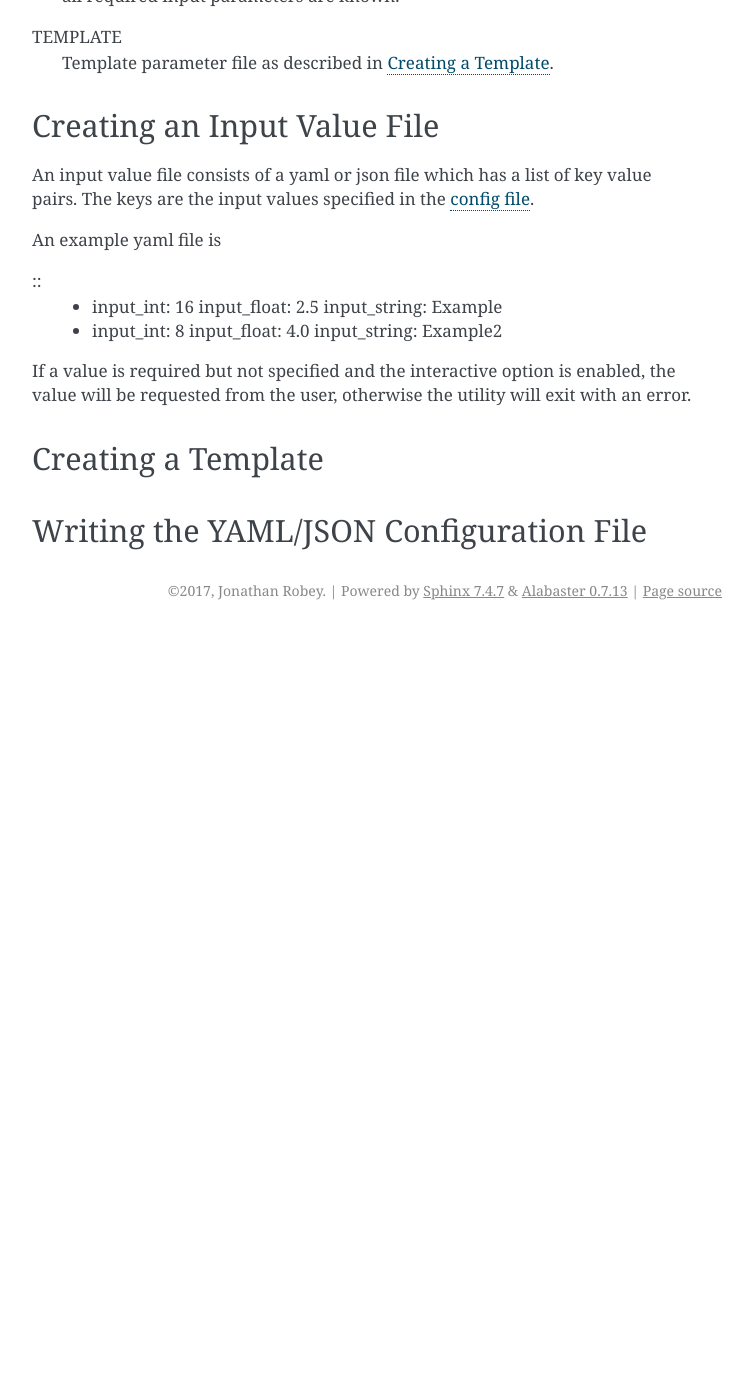
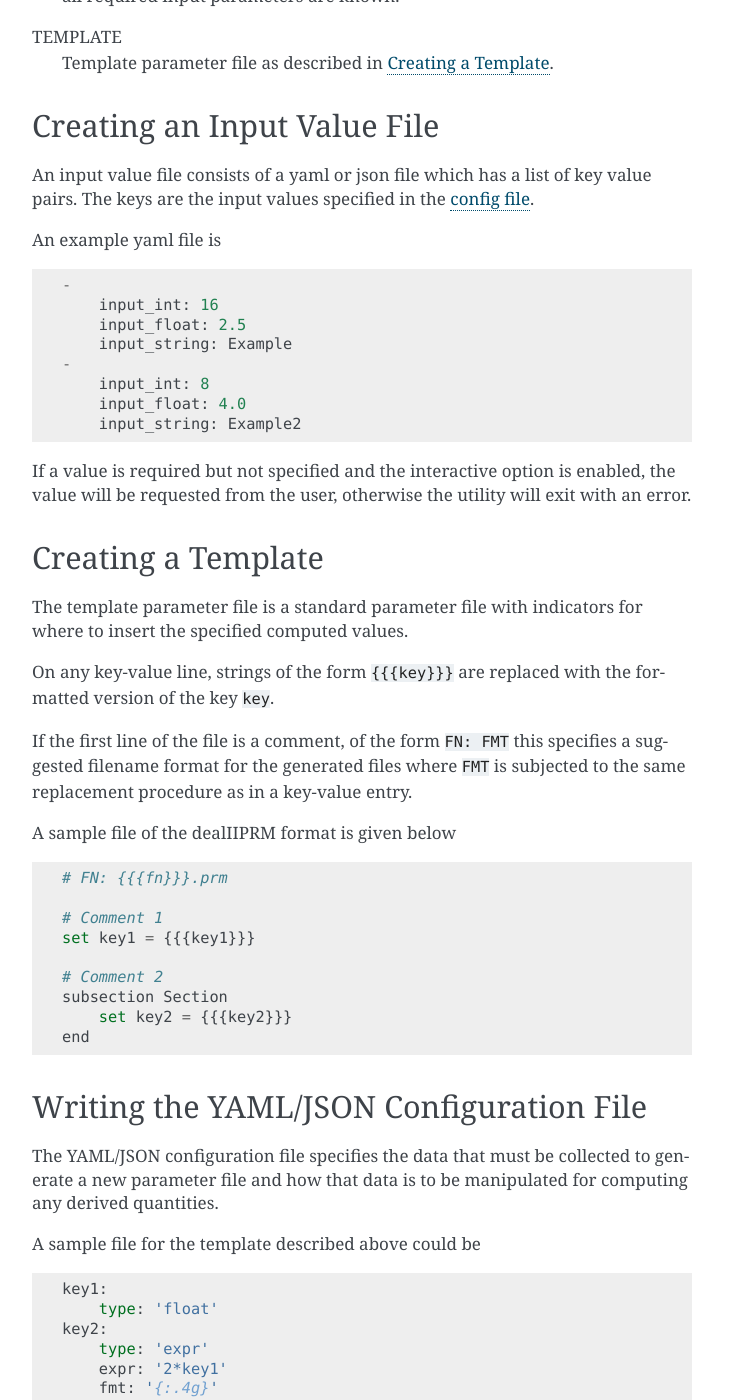
Before and after one commit to class4kayaker/NonDimensional_Calculators, a Sphinx documentation site: the page built from doc/generate.rst, in a window 1280 px wide and 1400 px high, scrolled down 875 px. Shown: the whole window, without its empty margins (388-1141 px from the left). Built offline with Sphinx 7.4.7, drawn with Linux system fonts in a browser that asks for light colours; before the commit the page ends 1505 px from its top, so only the background shows below that; some of the changed text lies outside the part shown.

Commit message:
Finish basic documentation

```diff
--- a/doc/generate.rst
+++ b/doc/generate.rst
@@ -45,6 +45,7 @@ value pairs. The keys are the input values specified in the :ref:`config file
 An example yaml file is
 
 ::
+
     -
         input_int: 16
         input_float: 2.5
@@ -63,7 +64,51 @@ will exit with an error.
 Creating a Template
 -------------------
 
+The template parameter file is a standard parameter file with indicators for
+where to insert the specified computed values.
+
+On any key-value line, strings of the form ``{{{key}}}`` are replaced with the
+formatted version of the key ``key``.
+
+If the first line of the file is a comment, of the form ``FN: FMT`` this
+specifies a suggested filename format for the generated files where ``FMT`` is
+subjected to the same replacement procedure as in a key-value entry.
+
+A sample file of the dealIIPRM format is given below
+
+::
+
+    # FN: {{{fn}}}.prm
+
+    # Comment 1
+    set key1 = {{{key1}}}
+
+    # Comment 2
+    subsection Section
+        set key2 = {{{key2}}}
+    end
+
 .. _generator_config_file:
 
 Writing the YAML/JSON Configuration File
 ----------------------------------------
+
+The YAML/JSON configuration file specifies the data that must be collected to
+generate a new parameter file and how that data is to be manipulated for
+computing any derived quantities.
+
+A sample file for the template described above could be
+
+::
+
+    key1:
+        type: 'float'
+    key2:
+        type: 'expr'
+        expr: '2*key1'
+        fmt: '{:.4g}'
+    fn:
+        type: 'fname'
+        expr: 'Test_File_{key1}'
+
+The elements are specified in :ref:`construct_elems`
```
